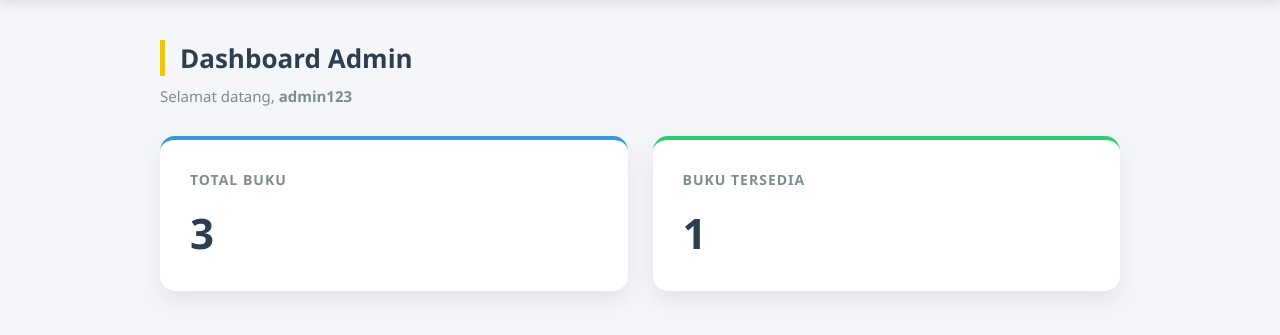
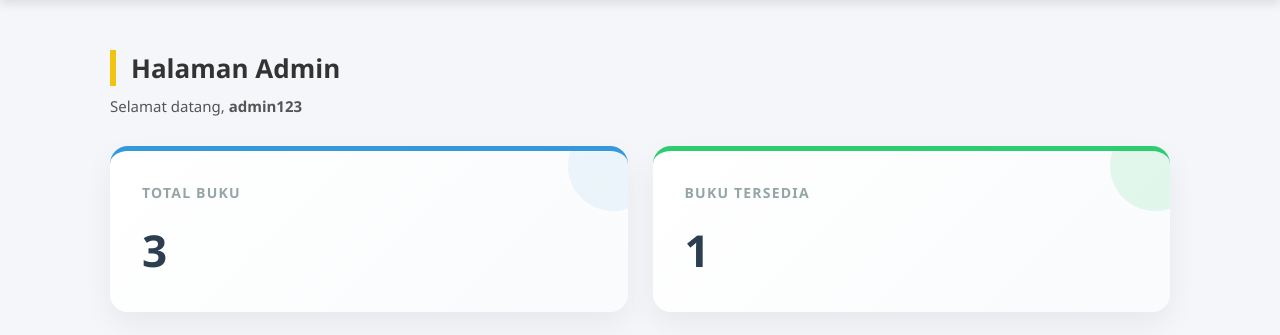
Before and after one commit to Bodolah90/UKK_Adam-Dwiki-Sadhewa_Paket4, a PHP site: page /admin/dashboard.php in a window 1280 px wide. Shown: the part 65-400 px from the top of the page. Run offline with PHP 8.4, Linux system fonts and the light colour scheme; a user stored in the database is signed in; data comes from the database, SQL or seed files in the repository.

Commit message:
ku ubah dikit ajah

```diff
--- a/admin/dashboard.php
+++ b/admin/dashboard.php
@@ -18,15 +18,16 @@ $bukuTersedia = mysqli_fetch_assoc($qTersedia)['tersedia'];
 <!DOCTYPE html>
 <html lang="id">
 <head>
-    <title>Admin Dashboard</title>
-    <link rel="stylesheet" href="../css/dashboard_admin.css">
+    <title>Admin Panel</title>
+    <link rel="stylesheet" href="/css/dashboard_admin.css">
+
 </head>
 <body>
 
 <?php include 'navbar.php'; ?>
 
 <div class="dashboard">
-    <h2>Dashboard Admin</h2>
+    <h2>Halaman Admin</h2>
     <p class="welcome">Selamat datang, <b><?= $_SESSION['username']; ?></b></p>
 
     <div class="card-container">
--- a/css/dashboard_admin.css
+++ b/css/dashboard_admin.css
@@ -1,126 +1,115 @@
-/* ================= DASHBOARD ADMIN ================= */
-
-.dashboard {
-    max-width: 1000px;
-    margin: 40px auto;
-    padding: 0 20px;
+/* ===============================
+   1. RESET & DASAR
+   =============================== */
+* {
+    box-sizing: border-box;
 }
 
-/* Judul */
+body {
+    margin: 0;
+    background-color: #f4f7f6;
+    font-family: 'Segoe UI', Tahoma, Geneva, Verdana, sans-serif;
+    color: #2c3e50;
+}
+
+/* ===============================
+   2. DASHBOARD WRAPPER
+   =============================== */
+.dashboard {
+    max-width: 1100px;
+    margin: 30px auto;
+    padding: 20px;
+}
+
+/* Judul Dashboard */
 .dashboard h2 {
-    color: #2c3e50;
     font-size: 26px;
     margin-bottom: 10px;
-    border-left: 5px solid #f1c40f;
     padding-left: 15px;
+    border-left: 6px solid #f1c40f;
 }
 
-/* Teks selamat datang */
+/* Teks Welcome */
 .welcome {
-    margin: 10px 0 30px;
-    color: #7f8c8d;
+    margin-bottom: 30px;
+    color: #555;
     font-size: 15px;
 }
 
-/* Container card */
+/* ===============================
+   3. CARD STATISTIK
+   =============================== */
 .card-container {
     display: grid;
-    grid-template-columns: repeat(auto-fit, minmax(250px, 1fr));
+    grid-template-columns: repeat(auto-fit, minmax(260px, 1fr));
     gap: 25px;
 }
 
-/* Card */
+/* Card Umum */
 .card {
-    background: #ffffff;
-    padding: 30px;
-    border-radius: 15px;
-    box-shadow: 0 10px 25px rgba(0,0,0,0.05);
-    border-top: 4px solid #3498db;
+    background: linear-gradient(135deg, #ffffff, #f9fbfc);
+    padding: 32px;
+    border-radius: 18px;
+    box-shadow: 0 12px 30px rgba(0, 0, 0, 0.06);
     transition: all 0.3s ease;
+    border-top: 5px solid #3498db;
+    position: relative;
+    overflow: hidden;
 }
 
+/* Efek hover */
 .card:hover {
-    transform: translateY(-6px);
-    box-shadow: 0 15px 30px rgba(0,0,0,0.1);
+    transform: translateY(-8px);
+    box-shadow: 0 20px 40px rgba(0, 0, 0, 0.12);
+}
+
+/* Aksen bulat dekoratif */
+.card::after {
+    content: '';
+    position: absolute;
+    width: 90px;
+    height: 90px;
+    background: rgba(52, 152, 219, 0.08);
+    border-radius: 50%;
+    top: -30px;
+    right: -30px;
 }
 
 /* Card tersedia */
 .card.available {
-    border-top: 4px solid #2ecc71;
+    border-top: 5px solid #2ecc71;
 }
 
-/* Typography */
+.card.available::after {
+    background: rgba(46, 204, 113, 0.12);
+}
+
+/* =========================================
+   3. Typography
+   ========================================= */
 .card h3 {
+    margin: 0;
+    color: #95a5a6;
     font-size: 14px;
-    color: #7f8c8d;
     text-transform: uppercase;
-    letter-spacing: 1px;
+    letter-spacing: 1.2px;
 }
 
 .card p {
-    font-size: 42px;
+    margin-top: 18px;
+    color: #2c3e50;
+    font-size: 44px;
     font-weight: 800;
-    color: #2c3e50;
-    margin-top: 15px;
 }
+/* ===============================
+   4. RESPONSIVE
+   =============================== */
+@media (max-width: 600px) {
+    .dashboard h2 {
+        font-size: 22px;
+    }
 
-/* Responsive */
-@media (max-width: 600px) {
     .card p {
         font-size: 34px;
     }
 }
-
-/* ================= DASHBOARD ADMIN ================= */
-
-.dashboard {
-    max-width: 1000px;
-    margin: 40px auto;
-    padding: 0 20px;
-}
-
-.dashboard h2 {
-    color: #2c3e50;
-    font-size: 26px;
-    margin-bottom: 10px;
-    border-left: 5px solid #f1c40f;
-    padding-left: 15px;
-}
-
-.welcome {
-    margin: 10px 0 30px;
-    color: #7f8c8d;
-    font-size: 15px;
-}
-
-.card-container {
-    display: grid;
-    grid-template-columns: repeat(auto-fit, minmax(250px, 1fr));
-    gap: 25px;
-}
-
-.card {
-    background: #ffffff;
-    padding: 30px;
-    border-radius: 15px;
-    box-shadow: 0 10px 25px rgba(0,0,0,0.08);
-    border-top: 4px solid #3498db;
-}
-
-.card.available {
-    border-top: 4px solid #2ecc71;
-}
-
-.card h3 {
-    font-size: 14px;
-    color: #7f8c8d;
-    text-transform: uppercase;
-    letter-spacing: 1px;
-}
-
-.card p {
-    font-size: 42px;
-    font-weight: 800;
-    color: #2c3e50;
-    margin-top: 15px;
-}
--- a/user/dashboard.php
+++ b/user/dashboard.php
@@ -31,6 +31,8 @@ include 'navbar.php';
 
 <div class="dashboard">
     <h2>Dashboard User</h2>
+     <p class="welcome">Selamat datang, <b><?= $_SESSION['username']; ?></b></p>
+
 
     <div class="card-container">
         <div class="card">
```
Also changed, not shown: css/dashboard_user.css (+9 -5 lines).
